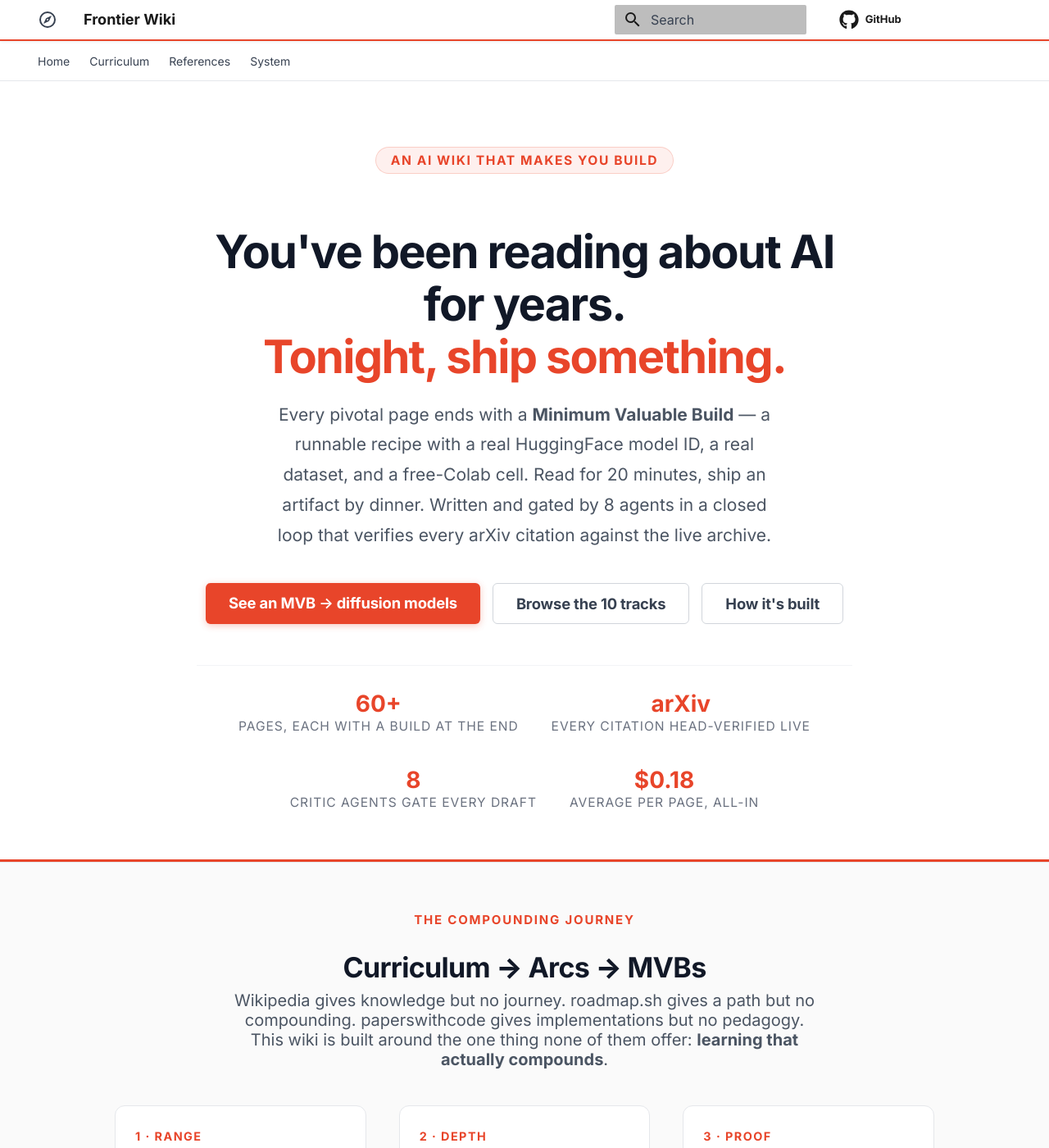
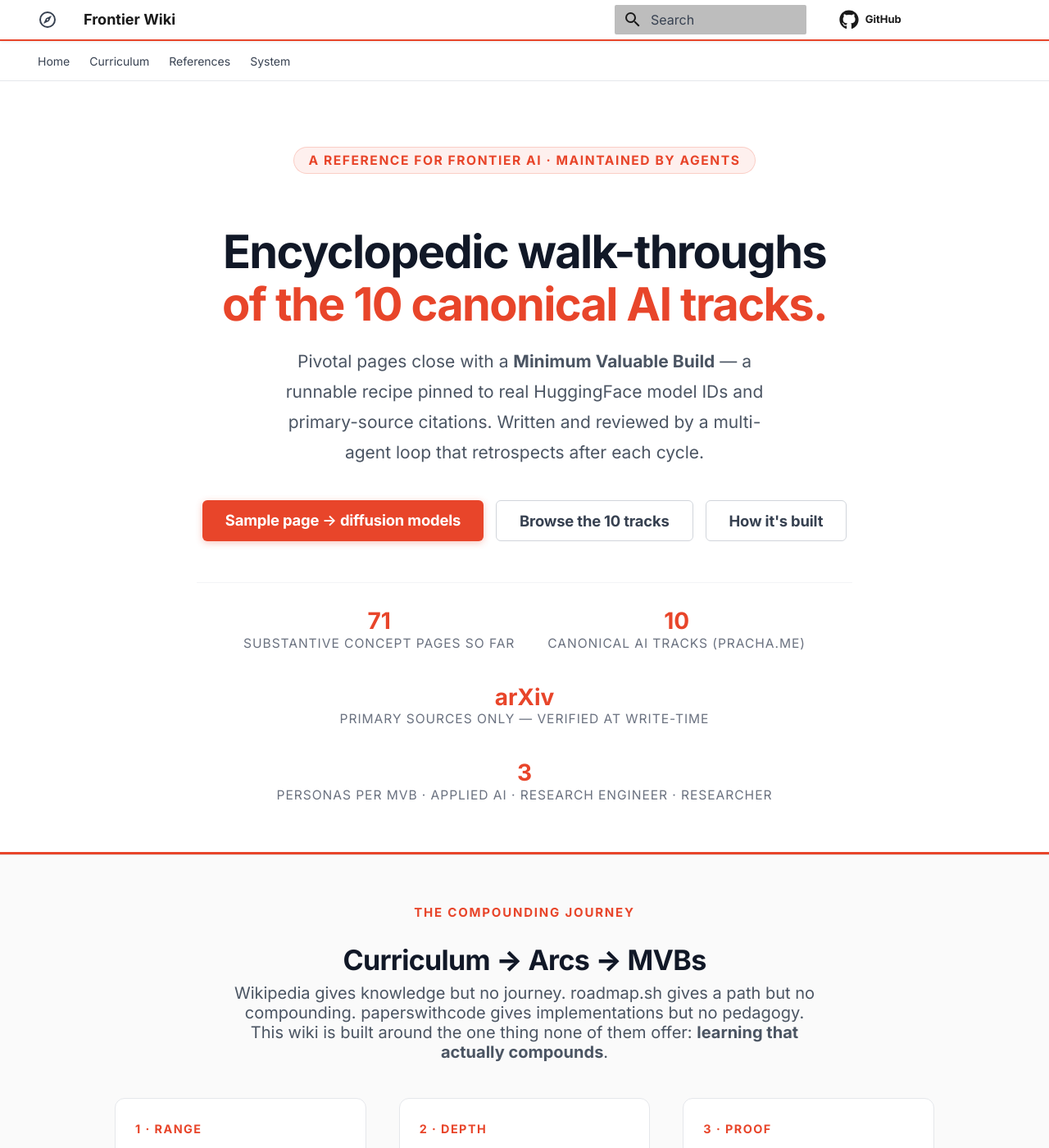
Before and after one commit to prabakaranc98/FAIRE, an MkDocs documentation site: the page built from docs/index.md, in a window 1280 px wide and 1400 px high. Shown: the whole window at 82% size. Built offline with MkDocs 1.6.1 and Material for MkDocs 9.7.7, drawn with Linux system fonts in a browser that asks for light colours; comment, search, counter and statistics services are not loaded.

Commit message:
docs(home): tighten hero — drop marketing voice, keep what's true
Previous subtitle promised "read for 20 minutes, ship an artifact by
dinner" and "gated by 8 agents in a closed loop that verifies every
arXiv citation against the live archive." Both true-ish, but salesy.
The wiki should sound like a reference, not a pitch deck.

Now:
- Title: "Encyclopedic walk-throughs of the 10 canonical AI tracks" —
  plain claim, no recognition hook.
- Subtitle: 2 sentences. What pivotal pages contain (MVB pinned to
  real HF IDs and primary sources) and how the wiki is maintained
  (multi-agent loop that retrospects after each cycle). No "by dinner."
- Eyebrow: "A reference for frontier AI · maintained by agents."
- Primary CTA: "Sample page → diffusion models" (not "See an MVB").
- Stats: 71 substantive pages · 10 canonical tracks · arXiv (primary
  sources verified) · 3 personas per MVB. No $0.18 — that's an
  implementation detail, not a reader-facing fact.

Co-Authored-By: Claude Opus 4.7 (1M context) <noreply@anthropic.com>

```diff
--- a/docs/overrides/home.html
+++ b/docs/overrides/home.html
@@ -144,35 +144,35 @@
 
 <div class="fw-hero">
   <div class="fw-hero__inner">
-    <div class="fw-hero__eyebrow">An AI wiki that makes you build</div>
+    <div class="fw-hero__eyebrow">A reference for frontier AI · maintained by agents</div>
     <h1 class="fw-hero__title">
-      You've been reading about AI for years.<br>
-      <span>Tonight, ship something.</span>
+      Encyclopedic walk-throughs<br>
+      <span>of the 10 canonical AI tracks.</span>
     </h1>
     <p class="fw-hero__subtitle">
-      Every pivotal page ends with a <strong>Minimum Valuable Build</strong> — a runnable recipe with a real HuggingFace model ID, a real dataset, and a free-Colab cell. Read for 20 minutes, ship an artifact by dinner. Written and gated by 8 agents in a closed loop that verifies every arXiv citation against the live archive.
+      Pivotal pages close with a <strong>Minimum Valuable Build</strong> — a runnable recipe pinned to real HuggingFace model IDs and primary-source citations. Written and reviewed by a multi-agent loop that retrospects after each cycle.
     </p>
     <div class="fw-hero__cta">
-      <a href="curriculum/core/02-generative-modeling/concepts/diffusion-models/" class="cta-primary">See an MVB → diffusion models</a>
+      <a href="curriculum/core/02-generative-modeling/concepts/diffusion-models/" class="cta-primary">Sample page → diffusion models</a>
       <a href="curriculum/" class="cta-secondary">Browse the 10 tracks</a>
       <a href="system/architecture/" class="cta-secondary">How it's built</a>
     </div>
     <div class="fw-hero__stats">
       <div class="fw-hero__stat">
-        <span class="fw-hero__stat-num">60+</span>
-        <span class="fw-hero__stat-label">Pages, each with a build at the end</span>
+        <span class="fw-hero__stat-num">71</span>
+        <span class="fw-hero__stat-label">Substantive concept pages so far</span>
+      </div>
+      <div class="fw-hero__stat">
+        <span class="fw-hero__stat-num">10</span>
+        <span class="fw-hero__stat-label">Canonical AI tracks (pracha.me)</span>
       </div>
       <div class="fw-hero__stat">
         <span class="fw-hero__stat-num">arXiv</span>
-        <span class="fw-hero__stat-label">Every citation HEAD-verified live</span>
+        <span class="fw-hero__stat-label">Primary sources only — verified at write-time</span>
       </div>
       <div class="fw-hero__stat">
-        <span class="fw-hero__stat-num">8</span>
-        <span class="fw-hero__stat-label">Critic agents gate every draft</span>
-      </div>
-      <div class="fw-hero__stat">
-        <span class="fw-hero__stat-num">$0.18</span>
-        <span class="fw-hero__stat-label">Average per page, all-in</span>
+        <span class="fw-hero__stat-num">3</span>
+        <span class="fw-hero__stat-label">Personas per MVB · applied AI · research engineer · researcher</span>
       </div>
     </div>
   </div>
```
